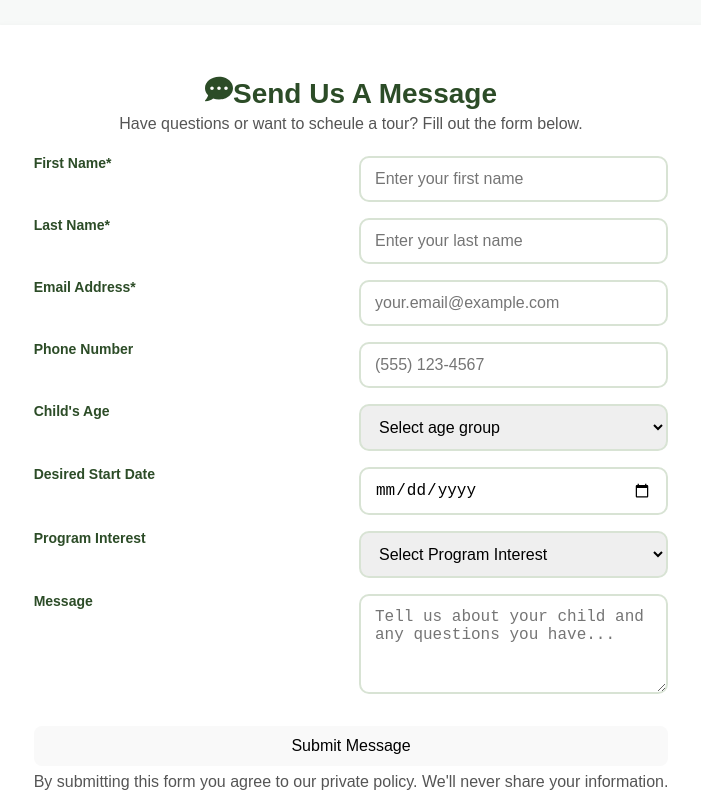
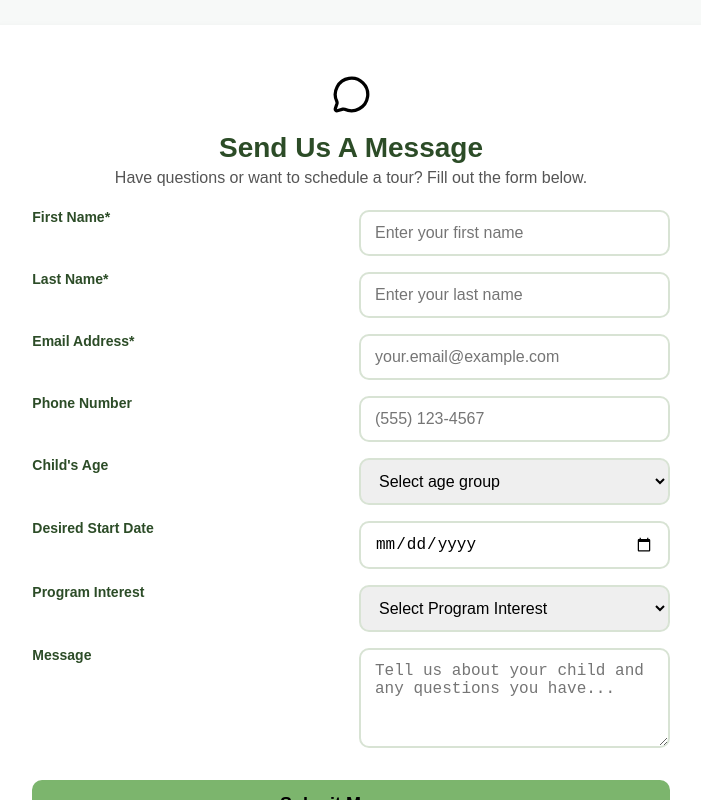
Before and after one commit to Samjamhas10/kids-garden-daycare, a React (Vite) app: page / in a window 1280 px wide. Shown: the part 3300-4100 px from the top of the page, without its empty margins (289-990 px from the left). Built offline with nearby package versions, Linux system fonts and the light colour scheme.

Commit message:
feat(contact-form): implement working email submission, date formatting, and responsive styling

```diff
--- a/package.json
+++ b/package.json
@@ -10,6 +10,7 @@
     "preview": "vite preview"
   },
   "dependencies": {
+    "@emailjs/browser": "^4.4.1",
     "aos": "^2.3.4",
     "react": "^19.2.0",
     "react-dom": "^19.1.1",
--- a/src/components/ContactForm/ContactForm.css
+++ b/src/components/ContactForm/ContactForm.css
@@ -26,6 +26,13 @@
   border-radius: 18px;
   box-shadow: 0 4px 10px rgba(0, 0, 0, 0.08);
   transition: transform 0.2s ease, box-shadow 0.2s ease;
+}
+
+.contactForm__card img {
+  display: block;
+  width: 39px;
+  height: auto;
+  margin: 0 auto 20px auto;
 }
 
 .contactForm__form {
@@ -70,6 +77,18 @@
   margin-top: 16px;
 }
 
+.contactForm__submit {
+  background: #7cb56d;
+  color: white;
+  padding: 14px;
+  font-size: 18px;
+  font-weight: 600;
+  border: none;
+  border-radius: 10px;
+  cursor: pointer;
+  transition: background 0.2s ease;
+}
+
 .contactForm__submit:hover {
   background: #6aa55f;
 }
@@ -80,3 +99,9 @@
   color: #555;
   margin: 0;
 }
+
+@media (max-width: 768px) {
+  .contactForm__form {
+    grid-template-columns: 1fr;
+  }
+}
--- a/src/components/ContactForm/ContactForm.jsx
+++ b/src/components/ContactForm/ContactForm.jsx
@@ -1,5 +1,6 @@
 import { useState } from "react";
-import { FaCommentDots } from "react-icons/fa";
+import emailjs from "@emailjs/browser";
+import messageIcon from "../../assets/message-icon.svg";
 import "./ContactForm.css";
 
 function ContactForm() {
@@ -24,8 +25,49 @@ function ContactForm() {
 
   const handleSubmit = (e) => {
     e.preventDefault();
-    console.log("Form submitted:", formData);
-    alert("Thank you! Your message has been sent.");
+
+    const formattedDate = formData.desiredStartDate
+      ? new Date(formData.desiredStartDate).toLocaleDateString("en-US")
+      : "";
+
+    const templateParams = {
+      firstName: formData.firstName,
+      lastName: formData.lastName,
+      emailAddress: formData.emailAddress,
+      phoneNumber: formData.phoneNumber,
+      childsAge: formData.childsAge,
+      desiredStartDate: formattedDate,
+      programInterest: formData.programInterest,
+      message: formData.message,
+    };
+
+    emailjs
+      .send(
+        "service_xib4zig", // Your Service ID
+        "template_xkdlsqb", // Your Template ID
+        templateParams,
+        "BZLmOYcgyRD9-csUP" // Your Public Key / User ID
+      )
+      .then(
+        (response) => {
+          console.log("SUCCESS!", response.status, response.text);
+          alert("Thank you! Your message has been sent.");
+          setFormData({
+            firstName: "",
+            lastName: "",
+            emailAddress: "",
+            phoneNumber: "",
+            childsAge: "",
+            desiredStartDate: "",
+            programInterest: "",
+            message: "",
+          });
+        },
+        (err) => {
+          console.log("FAILED...", err);
+          alert("Oops! Something went wrong. Please try again.");
+        }
+      );
   };
 
   return (
@@ -37,15 +79,13 @@ function ContactForm() {
       data-aos-offset="150"
     >
       <div className="contactForm__card">
-        <h2>
-          <FaCommentDots className="contactForm__title" />
-          Send Us A Message
-        </h2>
+        <img src={messageIcon} alt="Message icon representing contact" />
+        <h2>Send Us A Message</h2>
         <p>
-          Have questions or want to scheule a tour? Fill out the form below.
+          Have questions or want to schedule a tour? Fill out the form below.
         </p>
         <form onSubmit={handleSubmit} className="contactForm__form">
-          <label htmlFor="firstname">First Name*</label>
+          <label htmlFor="firstName">First Name*</label>
           <input
             id="firstName"
             type="text"
@@ -102,8 +142,7 @@ function ContactForm() {
             <option value="infants">Infants (0 - 12 months)</option>
             <option value="toddlers">Toddler (12 months - 3 years)</option>
             <option value="preschool">Preschool (3 years - 5 years)</option>
-            <option value="schoolAge">Pre-K (5 years - 7 years)</option>
-            <option value="schoolAge">School Age (7 years - 13 years)</option>
+            <option value="schoolAge">School Age (5 years - 13 years)</option>
           </select>
           <label htmlFor="desiredStartDate">Desired Start Date</label>
           <input
@@ -142,11 +181,15 @@ function ContactForm() {
             required
           ></textarea>
           <div className="contactForm__submission">
-            <button type="submit" className="contactForm__submit">
+            <button
+              type="submit"
+              className="contactForm__submit"
+              aria-label="Submit contact form"
+            >
               Submit Message
             </button>
             <p className="contactForm__privacy">
-              By submitting this form you agree to our private policy. We'll
+              By submitting this form you agree to our privacy policy. We'll
               never share your information.{" "}
             </p>
           </div>
```
Also changed, not shown: src/assets/message-icon.svg (added), 1 other file (tests, documents, lock files or other folders).
